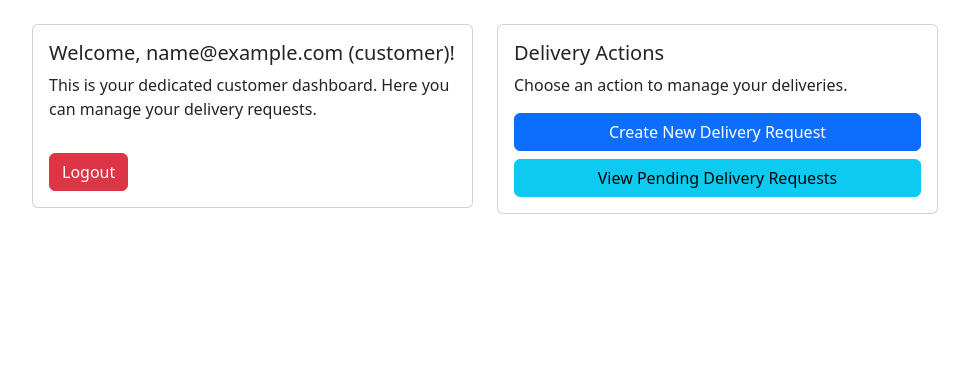
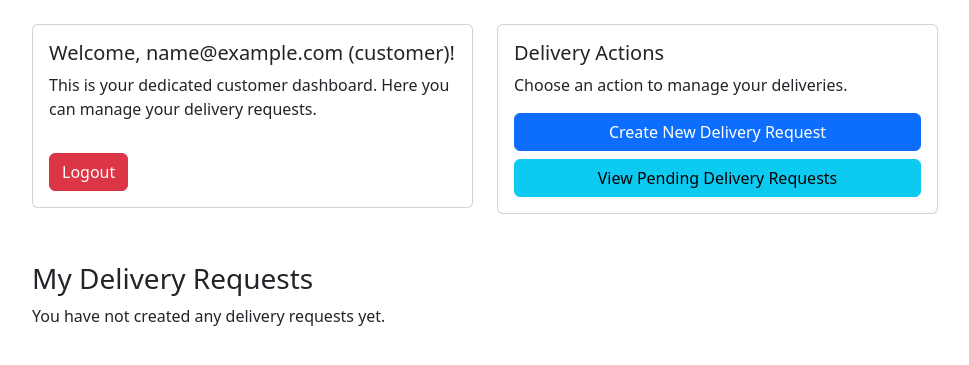
Before and after one commit to kirito-sao62/QuickDeliver-Lite, a Flask app: page /customer_dashboard in a window 1280 px wide. Shown: the part 56-421 px from the top of the page, without its empty margins (155-1124 px from the left). Run offline with Flask 3, Linux system fonts and the light colour scheme; the visitor is signed in with stand-in values (Sample User, id 1).

Commit message:
week 4 implemented

```diff
--- a/app.py
+++ b/app.py
@@ -122,7 +122,9 @@ def customer_dashboard():
     if not ('logged_in' in session and session['role'] == 'customer'):
         return redirect(url_for('login'))
 
-    return render_template('customer_dashboard.html', email=session['email'])
+    deliveries = load_deliveries()
+    customer_deliveries = [d for d in deliveries if d.get('customer_email') == session['email']]
+    return render_template('customer_dashboard.html', email=session['email'], customer_deliveries=customer_deliveries)
 
 @app.route('/driver_dashboard')
 def driver_dashboard():
@@ -221,5 +223,78 @@ def my_deliveries():
     driver_deliveries = [d for d in deliveries if d.get('assigned_driver') == session['email']]
     return render_template('my_deliveries.html', my_deliveries=driver_deliveries)
 
+@app.route('/delivery_details/<int:delivery_id>')
+def delivery_details(delivery_id):
+    # Ensure user is logged in
+    if 'logged_in' not in session:
+        return redirect(url_for('login'))
+
+    deliveries = load_deliveries()
+    delivery = None
+
+    # Find the delivery by ID
+    for d in deliveries:
+        if d['id'] == delivery_id:
+            delivery = d
+            break
+
+    # Handle case where delivery is not found
+    if delivery is None:
+        # Optionally, flash a message or render an error page
+        return redirect(url_for('dashboard_redirect')) # Redirect to dashboard if delivery not found
+
+    # Access control: Only the customer who created the delivery or the assigned driver can view details
+    # Also allow any driver to view pending deliveries
+    allowed_to_view = session['email'] == delivery['customer_email'] or \
+                      (session.get('role') == 'driver' and (delivery.get('assigned_driver') == session['email'] or delivery.get('status') == 'Pending'))
+    if not allowed_to_view:
+        # Optionally, flash a message indicating unauthorized access
+        return redirect(url_for('dashboard_redirect'))
+
+    return render_template('delivery_details.html', delivery=delivery)
+
+@app.route('/update_delivery_status/<int:delivery_id>', methods=['POST'])
+def update_delivery_status(delivery_id):
+    # Ensure only logged-in drivers can update status
+    if not ('logged_in' in session and session['role'] == 'driver'):
+        return redirect(url_for('login'))
+
+    new_status = request.form.get('new_status')
+
+    deliveries = load_deliveries()
+    delivery_to_update = None
+
+    # Find the delivery with the given ID
+    for delivery in deliveries:
+        if delivery['id'] == delivery_id:
+            delivery_to_update = delivery
+            break
+
+    # Handle the case where the delivery ID is not found
+    if delivery_to_update is None:
+        # Optionally, flash a message
+        return redirect(url_for('driver_dashboard'))
+
+    # Access control: Only the assigned driver can update the status
+    if delivery_to_update.get('assigned_driver') != session['email']:
+        # Optionally, flash a message indicating unauthorized access
+        return redirect(url_for('driver_dashboard'))
+
+    # Enforce valid status transitions
+    allowed_transitions = {
+        'Accepted': 'In Transit',
+        'In Transit': 'Delivered'
+    }
+
+    if delivery_to_update['status'] in allowed_transitions and allowed_transitions[delivery_to_update['status']] == new_status:
+        delivery_to_update['status'] = new_status
+        save_deliveries(deliveries)
+        # Optionally, flash a success message
+    else:
+        # Optionally, flash a message indicating invalid status transition
+        pass
+
+    return redirect(url_for('delivery_details', delivery_id=delivery_id)) # Redirect back to delivery details
+
 if __name__ == '__main__':
     app.run(debug=True)
--- a/templates/customer_dashboard.html
+++ b/templates/customer_dashboard.html
@@ -29,8 +29,43 @@
                     </div>
                 </div>
             </div>
+
+            <div class="row justify-content-center mt-4">
+                <div class="col-md-12">
+                    <h3>My Delivery Requests</h3>
+                    <div class="table-responsive">
+ {% if customer_deliveries %}
+                        <table class="table table-striped table-bordered table-hover">
+                            <thead>
+                                <tr>
+                                    <th>Delivery ID</th>
+                                    <th>Pickup Address</th>
+                                    <th>Dropoff Address</th>
+                                    <th>Status</th>
+                                    <th>Timestamp</th>
+                                    <th>Action</th>
+                                </tr>
+                            </thead>
+                            <tbody>
+                                {% for delivery in customer_deliveries %}
+                                <tr>
+                                    <td>{{ delivery.id }}</td>
+                                    <td>{{ delivery.pickup_address }}</td>
+                                    <td>{{ delivery.dropoff_address }}</td>
+                                    <td>{{ delivery.status }}</td>
+                                    <td>{{ format_timestamp(delivery.timestamp) }}</td>
+                                    <td><a href="{{ url_for('delivery_details', delivery_id=delivery.id) }}" class="btn btn-sm btn-info">View Details</a></td>
+                                </tr>
+                                {% endfor %}
+ {% else %}
+ <p>You have not created any delivery requests yet.</p>
+ {% endif %}
+                            </tbody>
+                        </table>
+                    </div>
+                </div>
+            </div>
         </div>
     </div>
 </div>
 {% endblock %}
-</div>
--- a/templates/my_deliveries.html
+++ b/templates/my_deliveries.html
@@ -20,6 +20,7 @@
                     <th>Status</th>
                     <th>Accepted On</th>
                     <th>Assigned Driver</th>
+                    <th>Details</th>
                 </tr>
             </thead>
             <tbody>
@@ -33,6 +34,9 @@
                     <td>{{ delivery.status }}</td>
                     <td>{{ format_timestamp(delivery.timestamp) }}</td>
                     <td>{{ delivery.assigned_driver }}</td>
+                    <td>
+                        <a href="{{ url_for('delivery_details', delivery_id=delivery.id) }}" class="btn btn-info btn-sm">View Details</a>
+                    </td>
                 </tr>
                 {% endfor %}
             </tbody>
```
Also changed, not shown: templates/delivery_details.html (added, +59 -0 lines), templates/pending_deliveries.html (+7 -0 lines), 1 other file.
